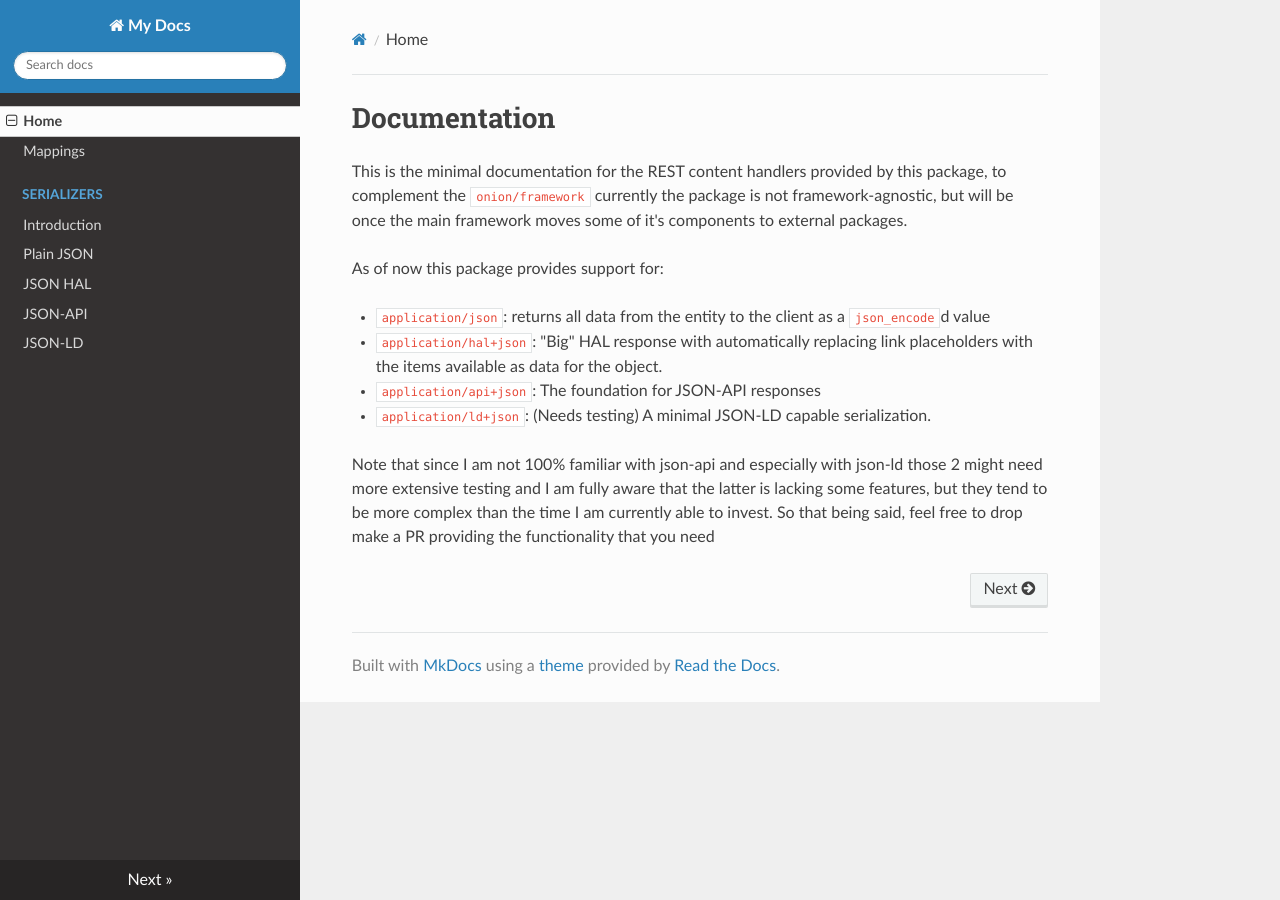
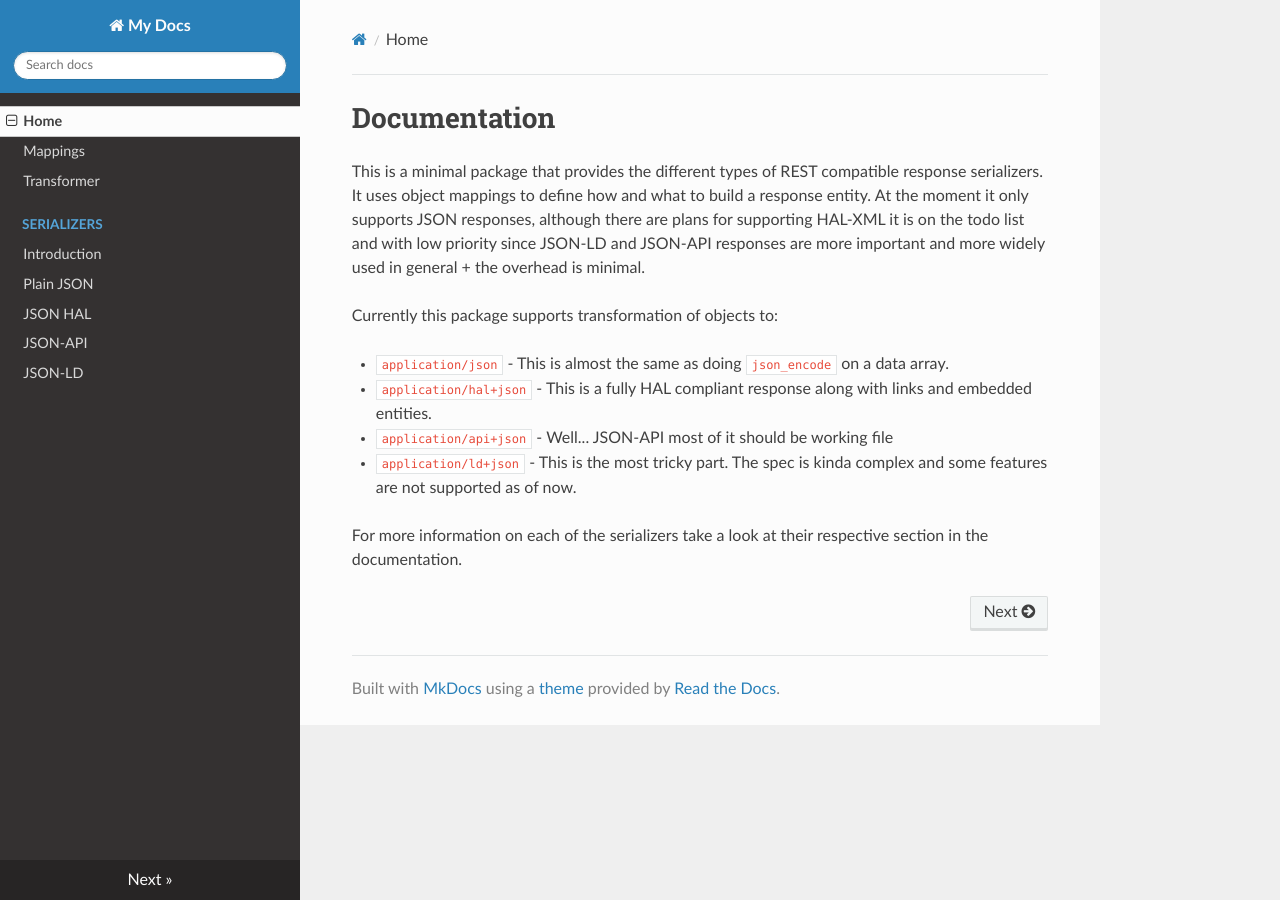
Before and after one commit to phOnion/rest, an MkDocs documentation site: the page built from docs/index.md, in a window 1280 px wide. Built offline with MkDocs 1.6.1, drawn with Linux system fonts in a browser that asks for light colours; nearby versions of some CDN libraries; old or Windows-style settings are respelled for this version of MkDocs.

Commit message:
Updated docs

```diff
--- a/docs/index.md
+++ b/docs/index.md
@@ -1,19 +1,20 @@
 # Documentation
 
-This is the minimal documentation for the REST content handlers
-provided by this package, to complement the `onion/framework`
-currently the package is not framework-agnostic, but will be
-once the main framework moves some of it's components to external
-packages.
+This is a minimal package that provides the different types
+of REST compatible response serializers. It uses object mappings
+to define how and what to build a response entity. At the moment
+it only supports JSON responses, although there are plans for
+supporting HAL-XML it is on the todo list and with low priority
+since JSON-LD and JSON-API responses are more important and more
+widely used in general + the overhead is minimal.
 
-As of now this package provides support for:
+Currently this package supports transformation of objects to:
 
- - `application/json`: returns all data from the entity
- to the client as a `json_encode`d value
- - `application/hal+json`: "Big" HAL response with automatically
- replacing link placeholders with the items available as data
- for the object.
- - `application/api+json`: The foundation for JSON-API responses
- - `application/ld+json`: (Needs testing) A minimal JSON-LD capable serialization.
+ - `application/json` - This is almost the same as doing `json_encode` on
+ a data array.
+ - `application/hal+json` - This is a fully HAL compliant response
+ along with links and embedded entities.
+ - `application/api+json` - Well... JSON-API most of it should be working file
+ - `application/ld+json` - This is the most tricky part. The spec is kinda complex and some features are not supported as of now.
 
- Note that since I am not 100% familiar with json-api and especially with json-ld those 2 might need more extensive testing and I am fully aware that the latter is lacking some features, but they tend to be more complex than the time I am currently able to invest. So that being said, feel free to drop make a PR providing the functionality that you need
+For more information on each of the serializers take a look at their respective section in the documentation.
--- a/mkdocs.yml
+++ b/mkdocs.yml
@@ -2,6 +2,7 @@ site_name: My Docs
 pages:
   - Home: index.md
   - Mappings: mappings.md
+  - Transformer: transformer.md
   - Serializers:
     - Introduction: serializers/intro.md
     - Plain JSON: serializers/plain_json.md
```
Also changed, not shown: docs/mappings.md (+38 -3 lines), docs/transformer.md (added, +21 -0 lines).
